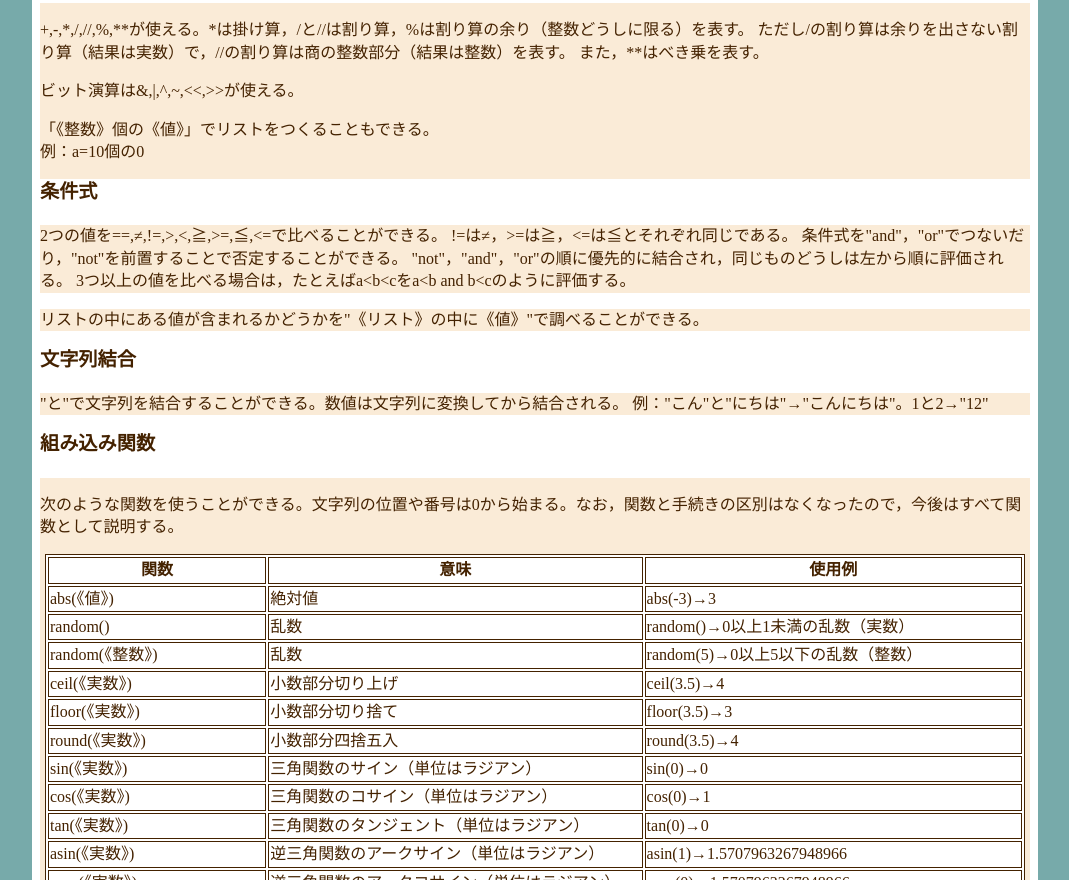
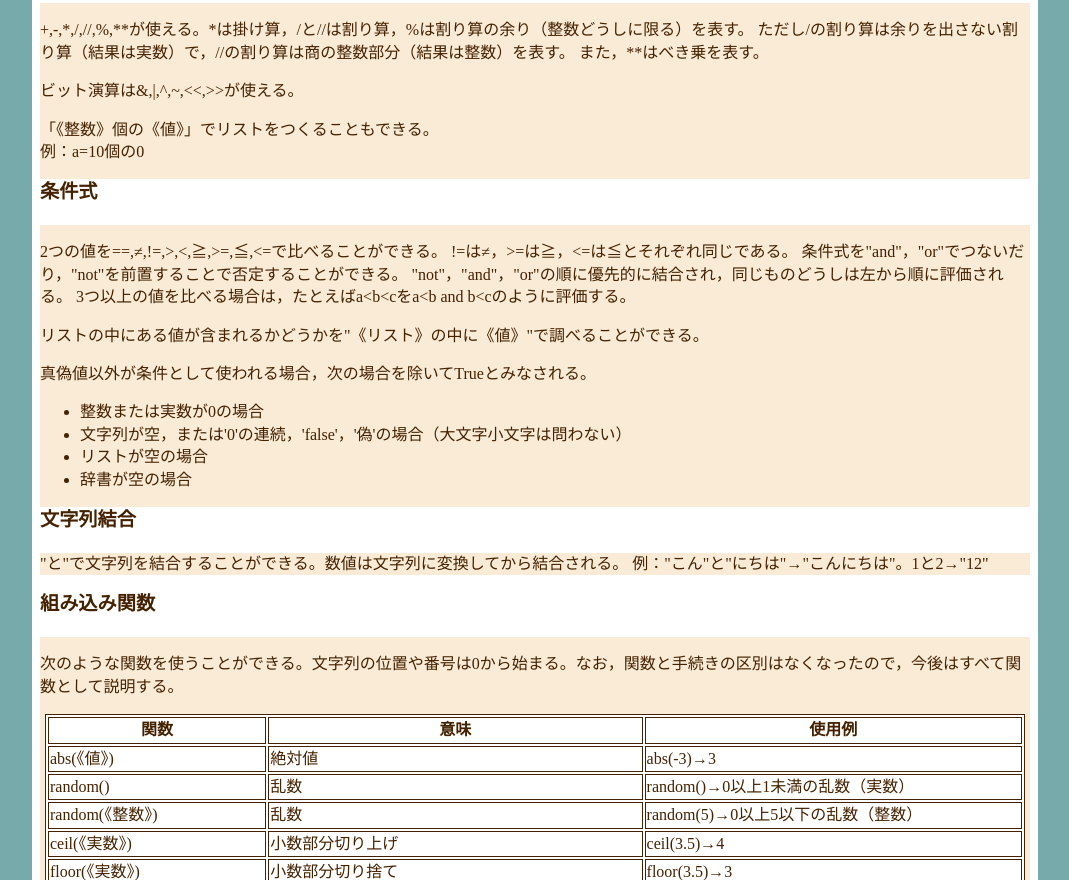
Before and after one commit to watayan/PyPEN, a website: page manual/syntax.html in a window 1280 px wide. Shown: the part 1063-1943 px from the top of the page, without its empty margins (105-1174 px from the left). Drawn offline with Linux system fonts and the light colour scheme.

Commit message:
条件の扱いの変更をマニュアルに反映。

```diff
--- a/manual/syntax.html
+++ b/manual/syntax.html
@@ -51,21 +51,29 @@ c[2] = 30   # aは[10,20,3]，bは[10,20,3]，cは[1,2,30]
         ただし/の割り算は余りを出さない割り算（結果は実数）で，//の割り算は商の整数部分（結果は整数）を表す。
         また，**はべき乗を表す。
         </p>
-        <p class="part">
+        <p>
             ビット演算は&,|,^,~,&lt;&lt;,&gt;&gt;が使える。
         </p>
-        <p class="part">
+        <p>
             「《整数》個の《値》」でリストをつくることもできる。<br>
             例：a=10個の0
         </p>
         </div>
         <h3>条件式</h3>
-        <p class="part">2つの値を==,≠,!=,&gt;,&lt;,≧,&gt;=,≦,&lt;=で比べることができる。
+        <div class="part">
+        <p>2つの値を==,≠,!=,&gt;,&lt;,≧,&gt;=,≦,&lt;=で比べることができる。
         !=は≠，&gt;=は≧，&lt;=は≦とそれぞれ同じである。
         条件式を"and"，"or"でつないだり，"not"を前置することで否定することができる。
         "not"，"and"，"or"の順に優先的に結合され，同じものどうしは左から順に評価される。
         3つ以上の値を比べる場合は，たとえばa&lt;b&lt;cをa&lt;b and b&lt;cのように評価する。</p>
-        <p class="part">リストの中にある値が含まれるかどうかを"《リスト》の中に《値》"で調べることができる。</p>
+        <p>リストの中にある値が含まれるかどうかを"《リスト》の中に《値》"で調べることができる。</p>
+        <p>真偽値以外が条件として使われる場合，次の場合を除いてTrueとみなされる。</p>
+        <ul>
+            <li>整数または実数が0の場合</li>
+            <li>文字列が空，または'0'の連続，'false'，'偽'の場合（大文字小文字は問わない）</li>
+            <li>リストが空の場合</li>
+            <li>辞書が空の場合</li>
+        </ul></div>
         <h3>文字列結合</h3>
         <p class="part">"と"で文字列を結合することができる。数値は文字列に変換してから結合される。
             例："こん"と"にちは"→"こんにちは"。1と2→"12"</p>
```
